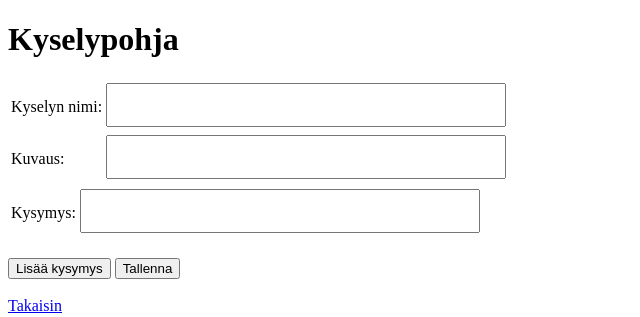
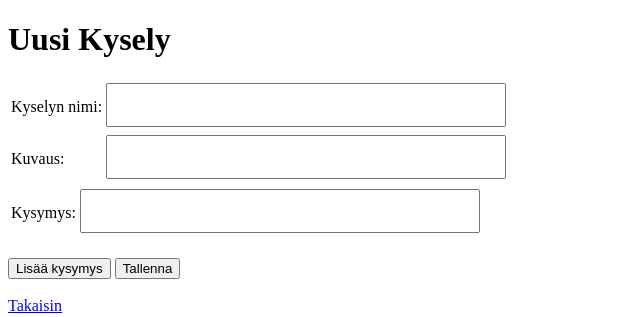
Before and after one commit to DataAnkat/survey-system, a Spring Boot app: page /createSurvey in a window 1280 px wide. Shown: the top 317 px of the page, without its empty margins (0-640 px from the left). Run offline with Spring Boot 4, Linux system fonts and the light colour scheme; some of the project's set-up classes (security, data sources, template engines, error pages and the like) are left out, and stand-ins take their place.

Commit message:
tekstejä korjattu

```diff
--- a/src/main/resources/templates/createSurvey.html
+++ b/src/main/resources/templates/createSurvey.html
@@ -22,7 +22,7 @@
 
 <body>
 
-    <h1>Kyselypohja</h1>
+    <h1>Uusi Kysely</h1>
 
     <form th:action="@{/saveSurvey}" method="post">
 
--- a/src/main/resources/templates/survey.html
+++ b/src/main/resources/templates/survey.html
@@ -11,7 +11,7 @@
 <body>
 
     <h1 th:text="${survey.name}">Kysely</h1>
-    <h2 th:text="${survey.description}">testaus</h2>
+    <td th:text="${survey.description}" style="font-size: 20px;">testaus</td>
 
     <!-- foreach kysymys  -->
 
```
